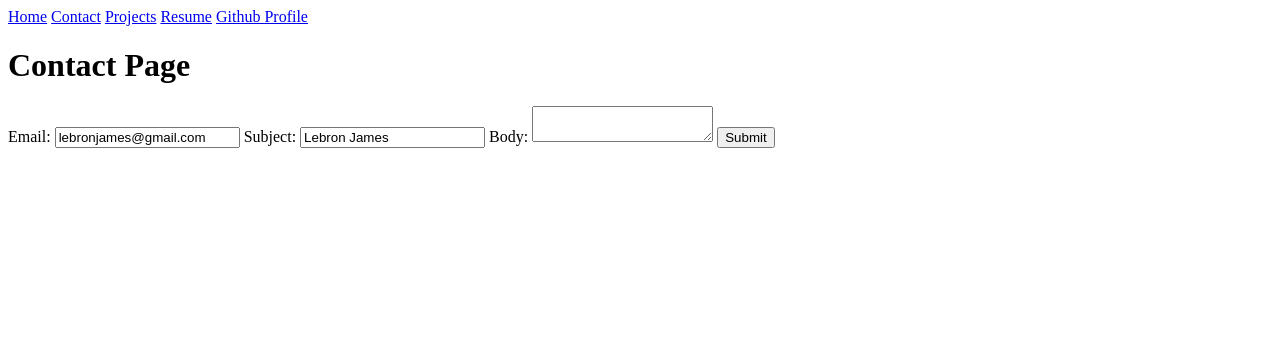
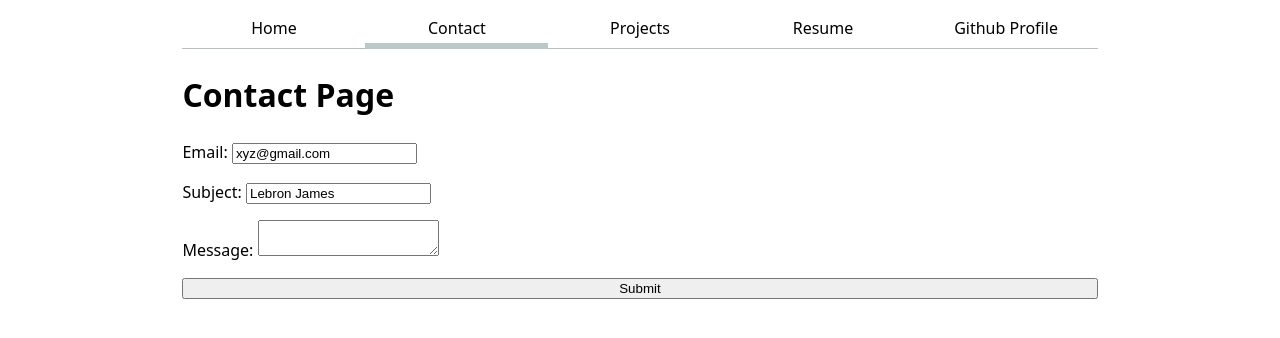
Before and after one commit to jyepez26/portfolio, a plain HTML site: page contact/index.html in a window 1280 px wide. Drawn offline with Linux system fonts and the light colour scheme.

Commit message:
big push!

```diff
--- a/contact/index.html
+++ b/contact/index.html
@@ -4,31 +4,34 @@
     <meta charset="UTF-8">
     <meta name="viewport" content="width=device-width, initial-scale=1.0">
     <title>Document</title>
+    <link rel="stylesheet" href="style.css">
 </head>
 <body>
+    <section>
         <nav>
             <a href="../index.html">Home</a>
-        <a href="../contact/index.html">Contact</a>
+            <a href="../contact/index.html" class="Contact">Contact</a>
             <a href="../projects/index.html">Projects</a>
             <a href="../resume/index.html">Resume</a>
             <a href="https://github.com/jyepez26" target="_blank">
                 Github Profile</a>
         </nav>
+    </section>
     <h1>Contact Page</h1>
     <form action="mailto:joyepez@ucsd.edu", method="post", enctype="text/plain">
         <label for="email">
             Email:
-            <input name="email", type="email", value="lebronjames@gmail.com">
+            <input name="email", type="email", value="xyz@gmail.com", class="Email">
         </label>
         <label for="Subject">
             Subject:
-            <input name="subject" value="Lebron James">
+            <input name="subject" value="Lebron James", class="Subject">
         </label>
         <label for="Text">
-            Body:
-            <textarea name="body" aria-valuetext="Lebron James"></textarea>
+            Message:
+            <textarea name="body" aria-valuetext="Lebron James" class="Body"></textarea>
         </label>
-        <button>Submit</button>
+        <button class="Button">Submit</button>
     </form>
 </body>
 </html>
--- /dev/null
+++ b/contact/style.css
@@ -0,0 +1,67 @@
+body {
+    /* Set line height to 1.5 times the font size
+         and use the OS’s UI font as the website font
+       */
+    font: 100%/1.5 system-ui;
+    max-width: 100ch;
+    margin-inline: max(1em, (100% - 100ch) / 2);
+  }
+  form{
+    font: inherit;
+    display:grid;
+    grid-template-columns: subgrid;
+    grid-column: 1 / -1;
+    gap: 1em;
+  }
+  /* input{
+    font: inherit;
+    display: block;
+    width: 100%;
+    box-sizing: border-box;
+    margin-block: 5px 20px;
+  }
+  .Body{
+    font: inherit;
+    display: block;
+    width: 100%;
+    box-sizing: border-box;
+    margin-block: 5px 20px;
+  }
+  .Button{
+    font: inherit;
+    display: block;
+    width: 100%;
+    box-sizing: border-box;
+  } */
+  :root{
+    --pink: oklch(65% 50% 0);
+  }
+  html{
+    accent-color: var(--pink);
+  }
+  nav{
+    display: flex;
+  }
+  a{
+    flex: 1;
+    text-decoration: none;
+    color: inherit;
+    text-align: center;
+    padding: 0.5em;
+    margin-bottom: auto;
+    border-bottom-width: 1px;
+    border-bottom-style: solid;
+    border-bottom-color: oklch(80% 3% 200);
+  }
+  .Contact{
+    flex: 1;
+    border-bottom-width: 0.4em;
+    border-bottom-color: oklch(82% 3% 200);
+    padding-bottom: 0.202em;
+  }
+  a:hover{
+    border-bottom-width: 0.4em;
+    border-bottom-color: oklch(65% 50% 0);
+    padding-bottom: 0.202em;
+    background-color: oklch(from var(--pink) 95% 5% h)
+  }
--- /dev/null
+++ b/projects/style.css
@@ -0,0 +1,40 @@
+body {
+    /* Set line height to 1.5 times the font size
+         and use the OS’s UI font as the website font
+       */
+    font: 100%/1.5 system-ui;
+    max-width: 100ch;
+    margin-inline: max(1em, (100% - 100ch) / 2);
+  }
+  :root{
+    --pink: oklch(65% 50% 0);
+  }
+  html{
+    accent-color: var(--pink);
+  }
+  nav{
+    display: flex;
+  }
+  a{
+    flex: 1;
+    text-decoration: none;
+    color: inherit;
+    text-align: center;
+    padding: 0.5em;
+    margin-bottom: auto;
+    border-bottom-width: 1px;
+    border-bottom-style: solid;
+    border-bottom-color: oklch(80% 3% 200);
+  }
+  .Projects{
+    flex: 1;
+    border-bottom-width: 0.4em;
+    border-bottom-color: oklch(82% 3% 200);
+    padding-bottom: 0.202em;
+  }
+  a:hover{
+    border-bottom-width: 0.4em;
+    border-bottom-color: oklch(65% 50% 0);
+    padding-bottom: 0.202em;
+    background-color: oklch(from var(--pink) 95% 5% h)
+  }
--- /dev/null
+++ b/resume/style.css
@@ -0,0 +1,40 @@
+body {
+    /* Set line height to 1.5 times the font size
+         and use the OS’s UI font as the website font
+       */
+    font: 100%/1.5 system-ui;
+    max-width: 100ch;
+    margin-inline: max(1em, (100% - 100ch) / 2);
+  }
+  :root{
+    --pink: oklch(65% 50% 0);
+  }
+  html{
+    accent-color: var(--pink);
+  }
+  nav{
+    display: flex;
+  }
+  a{
+    flex: 1;
+    text-decoration: none;
+    color: inherit;
+    text-align: center;
+    padding: 0.5em;
+    margin-bottom: auto;
+    border-bottom-width: 1px;
+    border-bottom-style: solid;
+    border-bottom-color: oklch(80% 3% 200);
+  }
+  .Resume{
+    flex: 1;
+    border-bottom-width: 0.4em;
+    border-bottom-color: oklch(82% 3% 200);
+    padding-bottom: 0.202em;
+  }
+  a:hover{
+    border-bottom-width: 0.4em;
+    border-bottom-color: oklch(65% 50% 0);
+    padding-bottom: 0.202em;
+    background-color: oklch(from var(--pink) 95% 5% h)
+  }
```
Also changed, not shown: projects/index.html (+4 -1 lines), resume/index.html (+5 -3 lines). Lines whose indentation alone changed are shown as unchanged.
